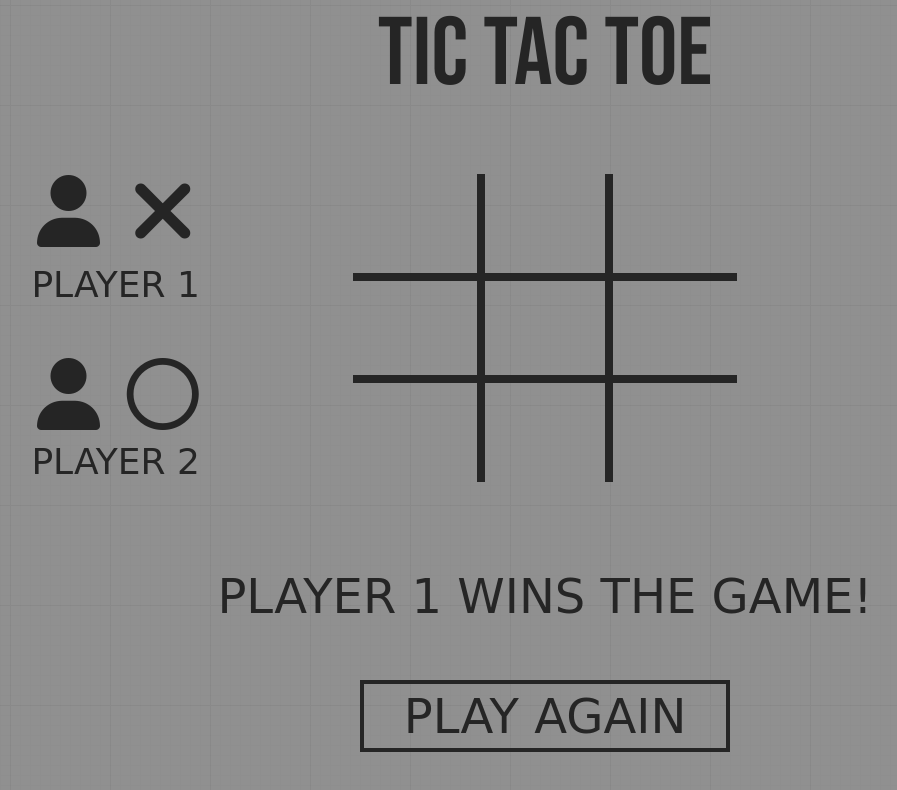
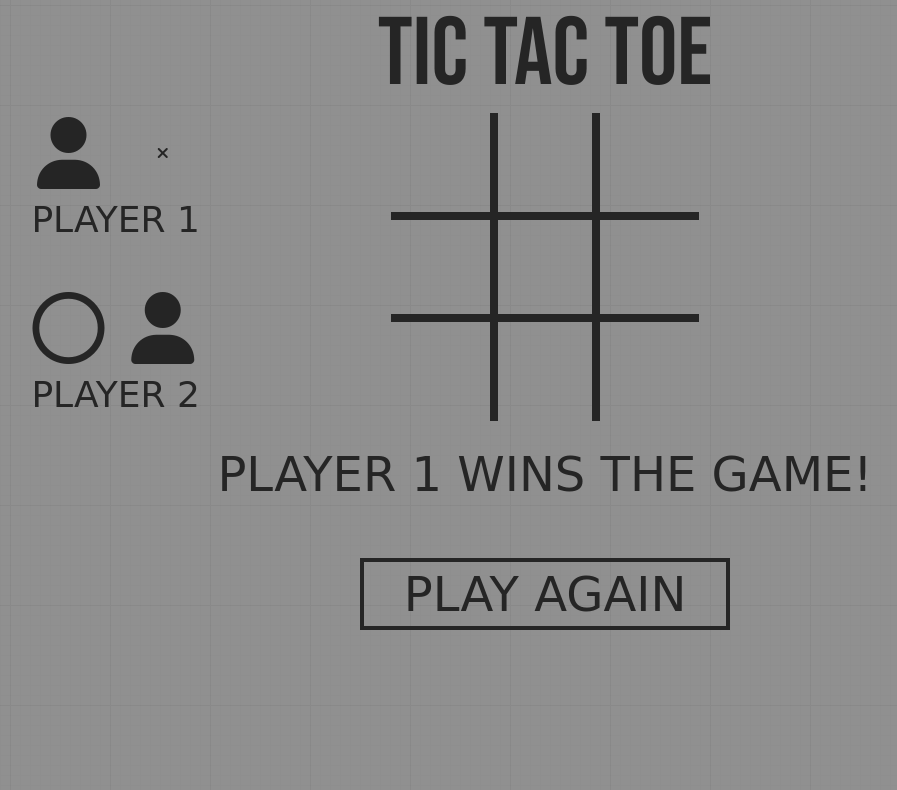
Before and after one commit to gozmansunday/tic-tac-toe-TOP, a website: page index.html in a window 1280 px wide. Shown: the whole page, without its empty margins (95-992 px from the left). Drawn offline with Linux system fonts and the light colour scheme; a web font is replaced by a local one.

Commit message:
Update styling

```diff
--- a/src/input.css
+++ b/src/input.css
@@ -10,7 +10,15 @@ body {
 
 @layer utilities {
   .tictactoe-box {
-    @apply border-dark w-20 h-20 sm:w-[5.6rem] sm:h-[5.6rem] md:w-[7rem] md:h-[7rem] al:w-[8rem] al:h-[8rem] lg:h-[6.4rem];
+    @apply flex justify-center items-center border-dark w-20 h-20 sm:w-[5.6rem] sm:h-[5.6rem] md:w-[7rem] md:h-[7rem] al:w-[8rem] al:h-[8rem] lg:w-[6.4rem] lg:h-[6.4rem];
+  }
+
+  .x-mark {
+    @apply text-dark text-[3.3rem] sm:text-[4.4rem] md:text-[5rem] lg:text-[5.5rem];
+  }
+
+  .o-mark {
+    @apply text-dark text-[2.5rem] sm:text-[3.25rem] md:text-6xl lg:text-7xl lg:order-last;
   }
 
   .box-border-1 {
--- a/tailwind.config.js
+++ b/tailwind.config.js
@@ -17,15 +17,16 @@ module.exports = {
         brand: "#909090",
         dark: "#252525",
         mid: "#BBBBBB",
-        light: "#FFFFFF"
+        light: "#FFFFFF",
+        overlay: "#00000077",
       },
       fontFamily: {
         shoulders: ['Big Shoulders Text', 'cursive'],
         bebas: ['Bebas Neue', 'cursive'],
       },
       boxShadow: {
-        'card': '0 12px 12px -3px rgba(0, 0, 0, 0.3)',
-        'button': '.5rem .5rem #252525',
+        // 'card': '0 12px 12px -3px rgba(0, 0, 0, 0.3)',
+        'card': '0px 5px 15px rgba(0, 0, 0, 0.35)',
       },
     },
     colors: ({ colors }) => ({
```
Also changed, not shown: css/main.css.
